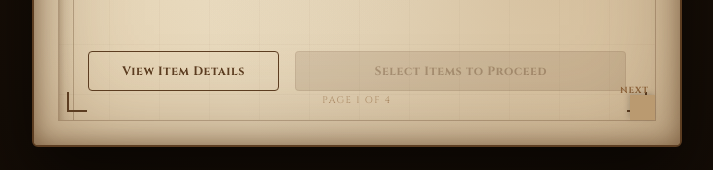
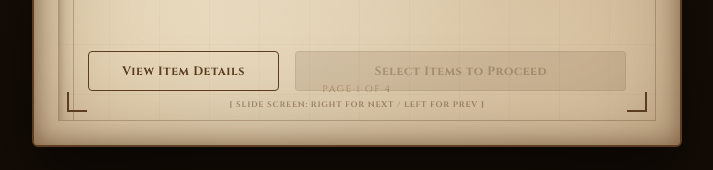
Before and after one commit to notreallyrajat/CraxFood, a Next.js app: page / in a window 1280 px wide. Shown: the part 593-763 px from the top of the page, without its empty margins (283-996 px from the left). Built offline with nearby package versions, Linux system fonts and the light colour scheme.

Commit message:
feat: replace corner pagination flaps with touch/mouse horizontal swipe gestures

```diff
--- a/src/app/page.module.css
+++ b/src/app/page.module.css
@@ -362,82 +362,9 @@
   box-shadow: 0 8px 18px rgba(92, 61, 33, 0.25);
 }
 
-/* Curl Fold Paper Pagination Corner Flaps */
-.curlCorner {
-  position: absolute;
-  width: 50px;
-  height: 50px;
-  cursor: pointer;
-  z-index: 20;
-  transition: all 0.3s ease;
-}
-
-.curlBottomRight {
-  bottom: 0;
-  right: 0;
-}
-
-.curlTopLeft {
-  top: 0;
-  left: 0;
-}
-
-.curlFold {
-  position: absolute;
-  width: 0;
-  height: 0;
-  border-style: solid;
-  transition: all 0.3s ease;
-}
-
-.curlBottomRight .curlFold {
-  bottom: 0;
-  right: 0;
-  border-width: 0 0 25px 25px;
-  border-color: transparent transparent #ba9a70 #ba9a70;
-  box-shadow: -2px -2px 5px rgba(0,0,0,0.15);
-}
-
-.curlTopLeft .curlFold {
-  top: 0;
-  left: 0;
-  border-width: 25px 25px 0 0;
-  border-color: #ba9a70 transparent transparent #ba9a70;
-  box-shadow: 2px 2px 5px rgba(0,0,0,0.15);
-}
-
-/* Hover effects to simulate curling paper */
-.curlBottomRight:hover .curlFold {
-  border-width: 0 0 35px 35px;
-}
-
-.curlTopLeft:hover .curlFold {
-  border-width: 35px 35px 0 0;
-}
-
-.curlText {
-  position: absolute;
-  font-size: 0.55rem;
-  letter-spacing: 0.1em;
-  text-transform: uppercase;
-  font-weight: bold;
-  color: #8c6239;
-  pointer-events: none;
-}
-
-.curlBottomRight .curlText {
-  bottom: 24px;
-  right: 6px;
-}
-
-.curlTopLeft .curlText {
-  top: 24px;
-  left: 6px;
-}
-
 .pageNumberWatermark {
   position: absolute;
-  bottom: 0.8rem;
+  bottom: 0.6rem;
   left: 50%;
   transform: translateX(-50%);
   font-size: 0.6rem;
@@ -445,6 +372,17 @@
   text-transform: uppercase;
   color: #8c6239;
   opacity: 0.6;
+  text-align: center;
+  line-height: 1.4;
+}
+
+.swipeHint {
+  font-size: 0.5rem;
+  letter-spacing: 0.1em;
+  color: #5c3d21;
+  font-weight: bold;
+  margin-top: 0.2rem;
+  opacity: 0.8;
 }
 
 /* Detail Modal Overlay Style */
--- a/src/app/page.tsx
+++ b/src/app/page.tsx
@@ -1,6 +1,6 @@
 "use client";
 
-import React, { useState } from "react";
+import React, { useState, useRef } from "react";
 import ChefLoader from "../components/ChefLoader";
 import styles from "./page.module.css";
 
@@ -53,6 +53,11 @@ export default function Home() {
   const [cart, setCart] = useState<Record<string, boolean>>({});
   const [showDetails, setShowDetails] = useState(false);
 
+  // Drag/Swipe coordinates refs
+  const startX = useRef(0);
+  const startY = useRef(0);
+  const isDragging = useRef(false);
+
   const toggleItem = (id: string) => {
     setCart((prev) => ({
       ...prev,
@@ -62,7 +67,6 @@ export default function Home() {
 
   const selectedCount = Object.values(cart).filter(Boolean).length;
 
-  // Calculate total price from all pages
   const totalPrice = MENU_DATA.reduce((sum, page) => {
     return sum + page.items.reduce((pageSum, item) => {
       return cart[item.id] ? pageSum + item.price : pageSum;
@@ -83,6 +87,45 @@ export default function Home() {
     }
   };
 
+  // Drag Gesture Handlers (supporting both touch and mouse)
+  const handleDragStart = (clientX: number, clientY: number) => {
+    startX.current = clientX;
+    startY.current = clientY;
+    isDragging.current = false;
+  };
+
+  const handleDragMove = (clientX: number, clientY: number) => {
+    if (startX.current === 0) return;
+    const diffX = clientX - startX.current;
+    const diffY = clientY - startY.current;
+
+    // If movement is significant, flag as dragging
+    if (Math.abs(diffX) > 10 || Math.abs(diffY) > 10) {
+      isDragging.current = true;
+    }
+  };
+
+  const handleDragEnd = (clientX: number, clientY: number) => {
+    if (startX.current === 0) return;
+
+    const diffX = clientX - startX.current;
+    const diffY = clientY - startY.current;
+
+    // Swipe validation: primary horizontal movement and > 50px distance
+    if (Math.abs(diffX) > Math.abs(diffY) && Math.abs(diffX) > 50) {
+      if (diffX > 50) {
+        // Drag to the right -> Go to NEXT page
+        handleNextPage();
+      } else if (diffX < -50) {
+        // Drag to the left -> Go to PREVIOUS page
+        handlePrevPage();
+      }
+    }
+
+    startX.current = 0;
+    startY.current = 0;
+  };
+
   return (
     <>
       {isLoading ? (
@@ -91,7 +134,15 @@ export default function Home() {
         <div className={styles.mapContainer}>
           <div className={styles.bookWrapper}>
             {/* Book Container with perspective */}
-            <div className={styles.bookContainer}>
+            <div
+              className={styles.bookContainer}
+              onTouchStart={(e) => handleDragStart(e.touches[0].clientX, e.touches[0].clientY)}
+              onTouchMove={(e) => handleDragMove(e.touches[0].clientX, e.touches[0].clientY)}
+              onTouchEnd={(e) => handleDragEnd(e.changedTouches[0].clientX, e.changedTouches[0].clientY)}
+              onMouseDown={(e) => handleDragStart(e.clientX, e.clientY)}
+              onMouseMove={(e) => handleDragMove(e.clientX, e.clientY)}
+              onMouseUp={(e) => handleDragEnd(e.clientX, e.clientY)}
+            >
               {MENU_DATA.map((page, idx) => {
                 const isCurrent = idx === pageIndex;
                 const isPast = idx < pageIndex;
@@ -170,7 +221,11 @@ export default function Home() {
                               className={`${styles.menuListItem} ${
                                 isChecked ? styles.selectedItem : ""
                               }`}
-                              onClick={() => toggleItem(item.id)}
+                              onClick={(e) => {
+                                // Ignore selection if dragging/swiping
+                                if (isDragging.current) return;
+                                toggleItem(item.id);
+                              }}
                             >
                               <div className={styles.itemLeft}>
                                 <div
@@ -219,36 +274,12 @@ export default function Home() {
                         </button>
                       </div>
 
-                      {/* Pagination: Book Page turning flaps */}
-                      {idx < MENU_DATA.length - 1 && (
-                        <div
-                          className={`${styles.curlCorner} ${styles.curlBottomRight}`}
-                          onClick={(e) => {
-                            e.stopPropagation();
-                            handleNextPage();
-                          }}
-                        >
-                          <div className={styles.curlText}>Next</div>
-                          <div className={styles.curlFold} />
-                        </div>
-                      )}
-
-                      {idx > 0 && (
-                        <div
-                          className={`${styles.curlCorner} ${styles.curlTopLeft}`}
-                          onClick={(e) => {
-                            e.stopPropagation();
-                            handlePrevPage();
-                          }}
-                        >
-                          <div className={styles.curlText}>Prev</div>
-                          <div className={styles.curlFold} />
-                        </div>
-                      )}
-
-                      {/* Page number watermark inside book spine */}
+                      {/* Page Info & Swipe Instruction helper */}
                       <div className={styles.pageNumberWatermark}>
                         Page {idx + 1} of {MENU_DATA.length}
+                        <div className={styles.swipeHint}>
+                          [ Slide Screen: Right for Next / Left for Prev ]
+                        </div>
                       </div>
                     </div>
                   </div>
```
